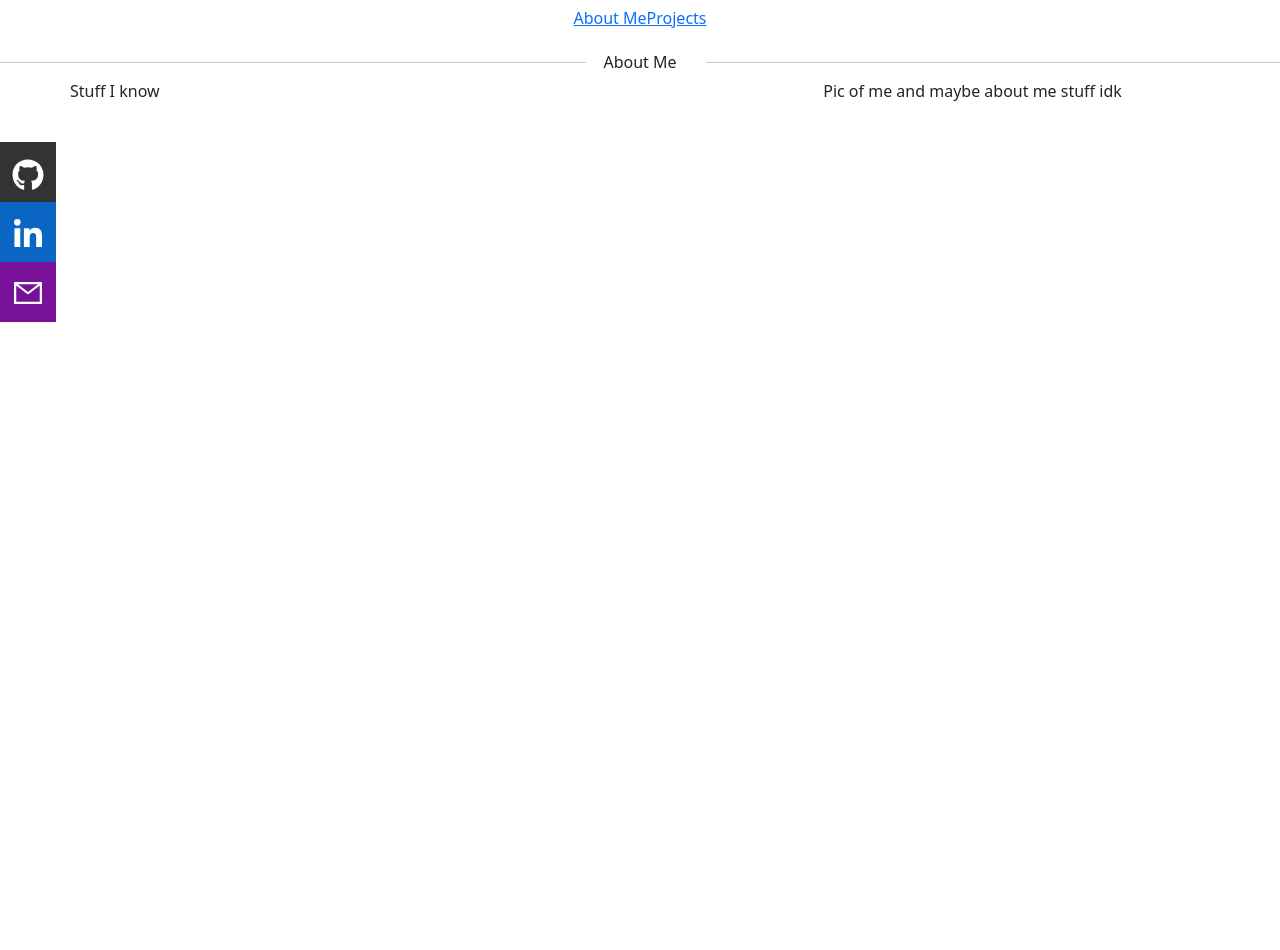
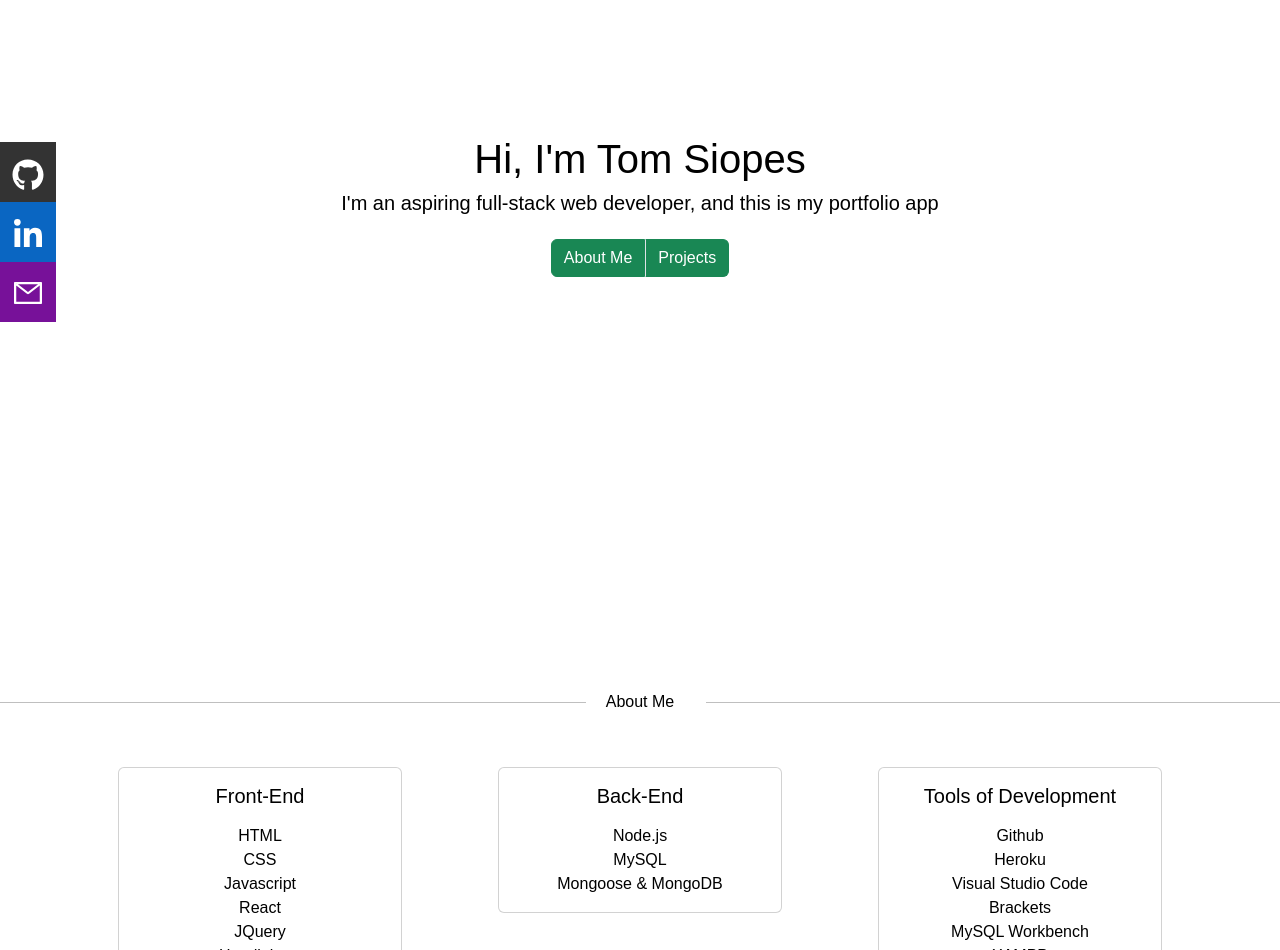
Before and after one commit to ThomasSiopes/updated-portfolio, a React (Vite) app in the folder frontend/: page / in a window 1280 px wide. Shown: the part 162-1112 px from the top of the page. Before the commit the page ends 808 px from the top, so only its background shows below. Built offline with nearby package versions, Linux system fonts and the light colour scheme.

Commit message:
many more stylistic changes and information updates

```diff
--- a/frontend/src/App.jsx
+++ b/frontend/src/App.jsx
@@ -39,7 +39,7 @@ function App() {
         <GlobalStyles/>
         <React.Suspense fallback={<div>Loading...</div>}>
           <section className="fixed-top">
-            <Navbar bg="navbar" variant="dark" className="font-questrial">
+            <Navbar bg="navbar" className="font-questrial">
               <Container>
                 <span className="float-left d-xs-inline d-md-none">
                   <Button className="rounded-0 btn-contact-sm btn-github" href="https://github.com/ThomasSiopes"><FaGithub/></Button>
--- a/frontend/src/assets/themes.js
+++ b/frontend/src/assets/themes.js
@@ -60,7 +60,7 @@ export const GlobalStyles = createGlobalStyle`
         border-color: ${(props) => props.theme.btnInverse2}!important;
     }
 
-    .genText, .genText:hover, .nav-link {
+    .genText, .genText:hover, .nav-link, .nav-link:active {
         color: ${(props) => props.theme.fontColor};
     }
 `;
--- a/frontend/src/components/About/index.jsx
+++ b/frontend/src/components/About/index.jsx
@@ -1,17 +1,53 @@
 import React from "react";
-import { Container, Row, Col } from "react-bootstrap";
+import { Container, Row, Col, Card } from "react-bootstrap";
 
 const AboutMe = () => {
     return(
-        <Container>
+        <Container className="fullscreen">
             <Row>
-                <Col xs={12} md={7}>
-                    <Row>
-                        Stuff I know
-                    </Row>
+                <Col xs={12} lg={4} className="px-5">
+                    <Card className="font-questrial bg-green genText rounded mb-3">
+                        <Card.Title className="py-3 mb-0">Front-End</Card.Title>
+                        <Card.Body className="pt-0">
+                            <ul className="noDecor ps-0 mb-0">
+                                <li>HTML</li>
+                                <li>CSS</li>
+                                <li>Javascript</li>
+                                <li>React</li>
+                                <li>JQuery</li>
+                                <li>Handlebars</li>
+                                <li>Bootstrap and similar frameworks</li>
+                                <li>PHP</li>
+                            </ul>
+                        </Card.Body>
+                    </Card>
                 </Col>
-                <Col>
-                    <p>Pic of me and maybe about me stuff idk</p>
+                <Col xs={12} lg={4} className="px-5">
+                    <Card className="font-questrial bg-green genText rounded mb-3">
+                        <Card.Title className="py-3 mb-0">Back-End</Card.Title>
+                        <Card.Body className="pt-0">
+                            <ul className="noDecor ps-0 mb-0">
+                                <li>Node.js</li>
+                                <li>MySQL</li>
+                                <li>Mongoose & MongoDB</li>
+                            </ul>
+                        </Card.Body>
+                    </Card>
+                </Col>
+                <Col xs={12} lg={4} className="px-5">
+                    <Card className="font-questrial bg-green genText rounded mb-3">
+                        <Card.Title className="py-3 mb-0">Tools of Development</Card.Title>
+                        <Card.Body className="pt-0">
+                            <ul className="noDecor ps-0 mb-0">
+                                <li>Github</li>
+                                <li>Heroku</li>
+                                <li>Visual Studio Code</li>
+                                <li>Brackets</li>
+                                <li>MySQL Workbench</li>
+                                <li>XAMPP</li>
+                            </ul>
+                        </Card.Body>
+                    </Card>
                 </Col>
             </Row>
         </Container>
--- a/frontend/src/components/Intro/index.jsx
+++ b/frontend/src/components/Intro/index.jsx
@@ -4,15 +4,13 @@ import { Container } from "react-bootstrap";
 
 const Intro = () => {
     return (
-        <Container>
-            <section>
+        <Container className="text-center align-items-center d-flex fullscreen pb-5">
+            <section className="font-questrial genText mx-auto">
                 <h1>Hi, I'm Tom Siopes</h1>
                 <h5>I'm an aspiring full-stack web developer, and this is my portfolio app</h5>
-            </section>
-            <section>
-                <p>
-                    <a href="#about">About Me</a>
-                    <Link to={`/allprojects`}>Projects</Link>
+                <p className="pt-3">
+                    <a className="btn btn-success rounded-0 rounded-start ms-1" href="#about">About Me</a>
+                    <Link className="btn btn-success rounded-0 rounded-end me-1 border-start" to={`/allprojects`}>Projects</Link>
                 </p>
             </section>
         </Container>
--- a/frontend/src/index.css
+++ b/frontend/src/index.css
@@ -52,6 +52,10 @@
 
 .font-questrial {
     font-family: 'Questrial', sans-serif;
+}
+
+.fullscreen {
+    min-height: 100vh;
 }
 
 #mainBody {
--- a/frontend/src/pages/Main.jsx
+++ b/frontend/src/pages/Main.jsx
@@ -7,11 +7,11 @@ import Intro from "../components/Intro";
 
 function Main() {
     return(
-        <div id="intro" className="text-center mt-nav">
+        <div id="intro" className="text-center">
             <Intro/>
-            <Row>
+            <Row className="font-questrial genText py-5" id="about">
                 <Col className="pe-0 align-items-center"><hr/></Col>
-                <Col xs={4} md={2} xl={1} className="text-center pt-1 px-0" id="about">About Me</Col>
+                <Col xs={4} md={2} xl={1} className="text-center pt-1 px-0">About Me</Col>
                 <Col className="pe-0 align-items-center"><hr/></Col>
             </Row>
             <About/>
```
